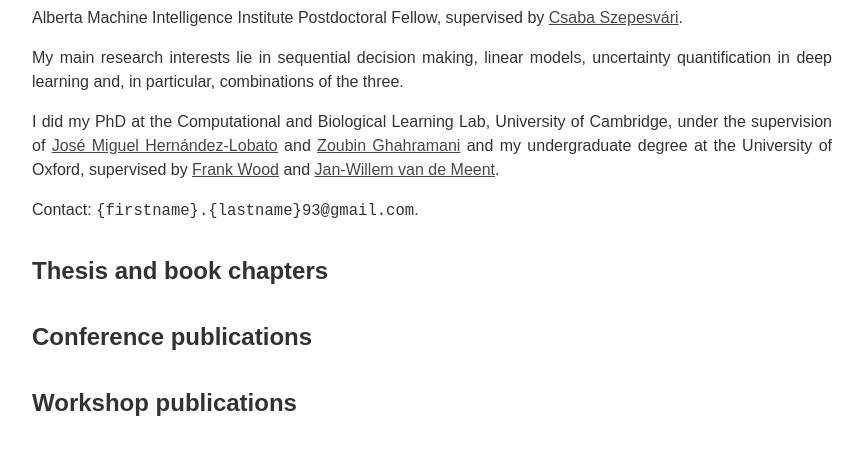
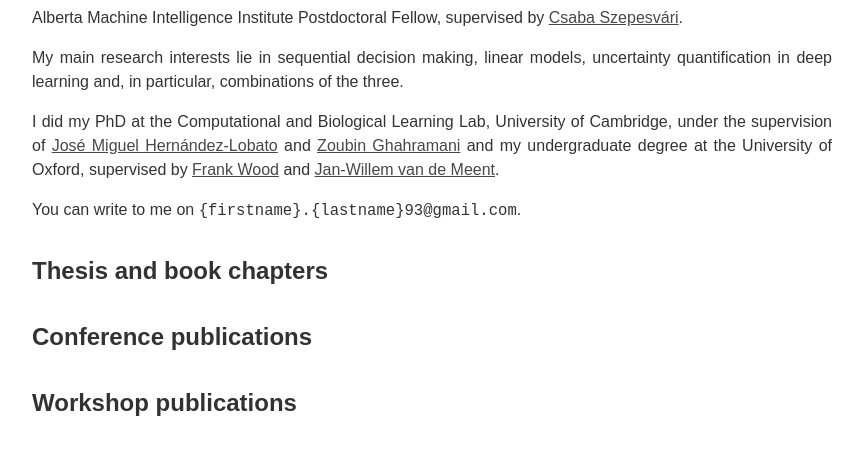
Before and after one commit to DavidJanz/DavidJanz.github.io, a plain HTML site: page index.html in a window 1280 px wide. Shown: the part 85-540 px from the top of the page, without its empty margins (208-1071 px from the left). Drawn offline with nearby package versions, Linux system fonts and the light colour scheme; no server answers.

Commit message:
changed contact details

```diff
--- a/index.html
+++ b/index.html
@@ -21,7 +21,7 @@
 
             <p>I did my PhD at the Computational and Biological Learning Lab, University of Cambridge, under the supervision of <a href="https://jmhl.org" target="_blank">José Miguel Hernández-Lobato</a> and <a href="https://mlg.eng.cam.ac.uk/zoubin/" target="_blank">Zoubin Ghahramani</a> and my undergraduate degree at the University of Oxford, supervised by <a href="https://www.cs.ubc.ca/~fwood/" target="_blank">Frank Wood</a> and <a href="https://jwvdm.github.io/" target="_blank">Jan-Willem van de Meent</a>.</p>
 
-            <p>Contact: <span class="email">{firstname}.{lastname}93@gmail.com</span>.</p>
+            <p>You can write to me on <span class="email">{firstname}.{lastname}93@gmail.com</span>.</p>
         </div>
 
         <div class="publications" id="books">
```
